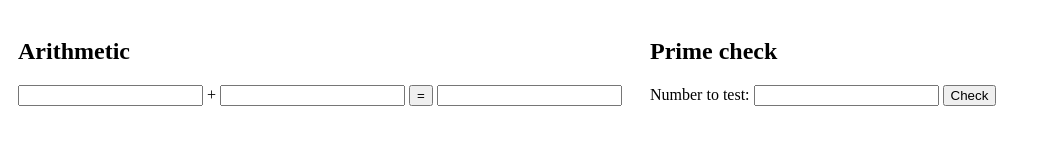
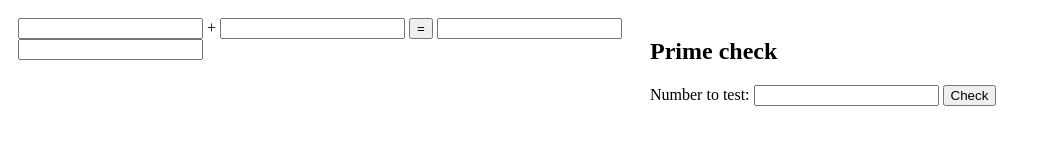
Before and after one commit to Kranthi2088/numbers-app, a plain HTML site: page index.html in a window 1280 px wide. Shown: the whole page, without its empty margins (0-1041 px from the left). Drawn offline with Linux system fonts and the light colour scheme.

Commit message:
indexupdate

```diff
--- a/index.html
+++ b/index.html
@@ -22,14 +22,12 @@
     <body>
         <div class="row">
             <div class="column">
-               <section>
-                <h2>Arithmetic</h2>
-                <input id="operand1"/>
-                <label>+</label>
-                <input id="operand2"/>
-                <button onclick="add()">=</button>
-                <input id="result"></input>
-            </section>
+                <section name="Aform">
+                    <input type="text" id="number1" value=" "/> + <input type="text" id="number2" value=" "/>
+                    <button onclick="add()">=</button>
+                    <input type="text" id="result" value=" ">
+                    <input type="text" id="result" value=" "></input>
+                </section>
             </div>
             <div class="column">
                 <section>
```
